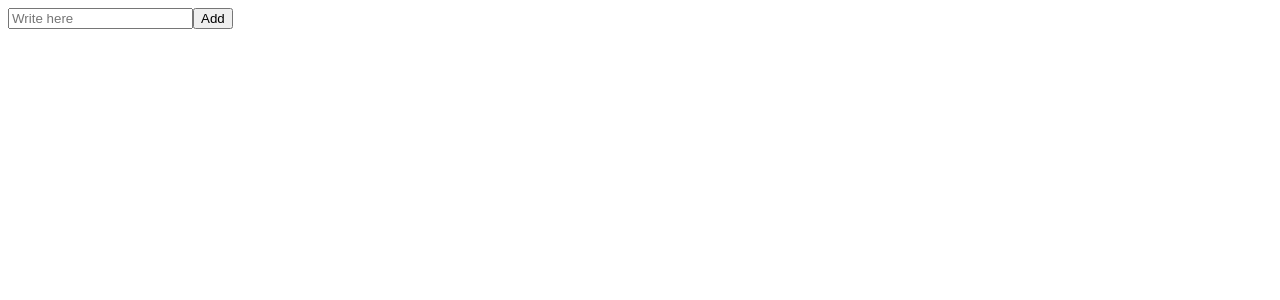
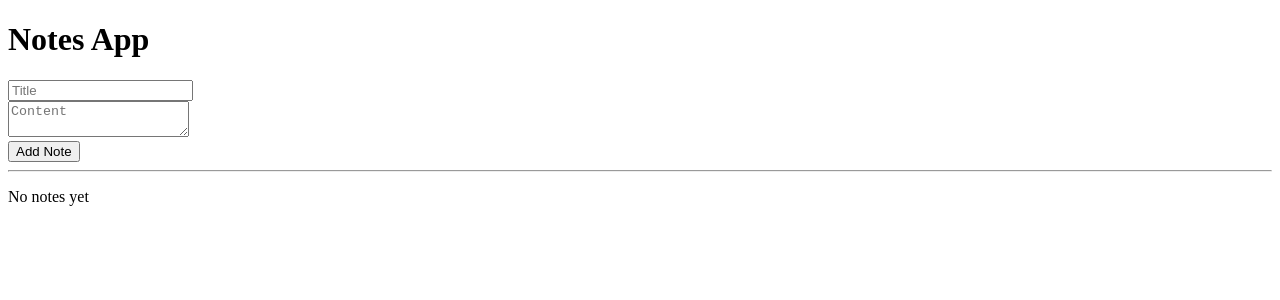
Before and after one commit to YaroslavKachur/react-course, a React (Vite) app in the folder vite-project/: page / in a window 1280 px wide. Shown: the top 300 px of the page. Built offline with nearby package versions, Linux system fonts and the light colour scheme.

Commit message:
Made NoteApp

```diff
--- a/vite-project/src/App.jsx
+++ b/vite-project/src/App.jsx
@@ -1,5 +1,83 @@
 import './App.css'
-import TodoApp from './components/TodoApp'
+import { useState, useEffect } from "react";
+
+function NotesApp() {
+  const [notes, setNotes] = useState(() => {
+    const saved = localStorage.getItem("notes");
+    return saved ? JSON.parse(saved) : [];
+  });
+
+  const [title, setTitle] = useState("");
+  const [content, setContent] = useState("");
+
+  function handleAddNote() {
+    if (title === "" || content === "") return;
+
+    const now = Date.now();
+
+    const newNote = {
+      id: now,
+      title,
+      content,
+      createdAt: now,
+    };
+
+    setNotes((prev) => [...prev, newNote]);
+
+    setTitle("");
+    setContent("");
+  }
+
+  function handleDelete(idToDelete) {
+    setNotes((prev) =>
+      prev.filter((note) => note.id !== idToDelete)
+    );
+  }
+
+  useEffect(() => {
+    localStorage.setItem("notes", JSON.stringify(notes));
+  }, [notes]);
+
+  return (
+    <div>
+      <h1>Notes App</h1>
+
+      <input
+        type="text"
+        placeholder="Title"
+        value={title}
+        onChange={(e) => setTitle(e.target.value)}
+      />
+
+      <br />
+
+      <textarea
+        placeholder="Content"
+        value={content}
+        onChange={(e) => setContent(e.target.value)}
+      />
+
+      <br />
+
+      <button onClick={handleAddNote}>Add Note</button>
+
+      <hr />
+
+      {notes.length === 0 && <p>No notes yet</p>}
+
+      {notes.map((note) => (
+        <div key={note.id} style={{ marginBottom: "10px" }}>
+          <h3>{note.title}</h3>
+          <p>{note.content}</p>
+
+          <button onClick={() => handleDelete(note.id)}>
+            Delete
+          </button>
+        </div>
+      ))}
+    </div>
+  );
+}
 
 
 
@@ -8,7 +86,7 @@ function App() {
 
 return (
   <>
-    <TodoApp/>
+    <NotesApp/>
   </>
 )
 }
--- a/vite-project/src/components/TodoApp.jsx
+++ /dev/null
@@ -1,50 +0,0 @@
-import { useState } from "react";
-import { useEffect } from "react";
-import TodoInput from "./TodoInput";
-import TodoList from "./TodoList";
-
-function TodoApp() {
-const [text, setText] = useState("");
-const [todos, setTodos] = useState(() => {
-    const saved = localStorage.getItem("todos");
-    return saved ? JSON.parse(saved) : []});
-
-    function handleAdd() {
-        if(text === "") return;
-        const newTodo = {
-            id: Date.now(),
-            text,
-            done: false
-        }
-        setTodos((prev) => [...prev, newTodo]);
-        setText("");
-    }
-
-    function handleDelete(idToDelete){
-        setTodos((prev) => prev.filter((todo) => todo.id !== idToDelete))
-    }
-
-    function handleToggleDone(idToDone){
-        setTodos((prev) => prev.map((todo) => todo.id === idToDone ? {...todo, done: !todo.done } : todo ))
-    }
-
-    useEffect(() => {localStorage.setItem("todos" , JSON.stringify(todos)); },
-    [todos]);
-
-return(
-    <>
-        <TodoInput
-            text= {text}
-            setText= {setText}
-            handleAdd={handleAdd}
-            />
-        <TodoList
-            todos= {todos}
-            handleDelete= {handleDelete}
-            handleToggleDone={handleToggleDone}
-            />
-    </>
-)
-}
-
-export default TodoApp;
--- a/vite-project/src/components/TodoInput.jsx
+++ /dev/null
@@ -1,20 +0,0 @@
-
-
-function TodoInput({text, setText, handleAdd}) {
-
-    return(
-        <div>
-            <input
-                type="text"
-                value={text}
-                placeholder="Write here"
-                onChange={(e) => setText(e.target.value)}
-            />
-            <button onClick={handleAdd}>
-                Add
-            </button>
-        </div>
-    )
-}
-
-export default TodoInput
--- a/vite-project/src/components/TodoItems.jsx
+++ /dev/null
@@ -1,15 +0,0 @@
-function TodoItems({todo, handleDelete, handleToggleDone}) {
-return(
-<div>
-                <p style={{ color:"white",backgroundColor: todo.done ? "green" : "red", padding:"5px", borderRadius:"10px",width:"fit-content" }}>{todo.text}</p>
-                <button
-                    onClick={() => handleDelete(todo.id)}>
-                    Delete
-                </button>
-                <button onClick={() => handleToggleDone(todo.id)}>{todo.done ? "Undo" : "Done"}</button>
-            </div>
-)
-}
-
-
-export default TodoItems;
--- a/vite-project/src/components/TodoList.jsx
+++ /dev/null
@@ -1,18 +0,0 @@
-import TodoItems from "./TodoItems"
-
-function TodoList({todos, handleDelete, handleToggleDone}
-) {
-return(
-    <div>
-        {todos.map((todo) =>
-            (<TodoItems
-                key={todo.id}
-                todo={todo}
-                handleDelete={handleDelete}
-                handleToggleDone={handleToggleDone}/>)
-            )}
-        </div>
-)
-}
-
-export default TodoList
```
